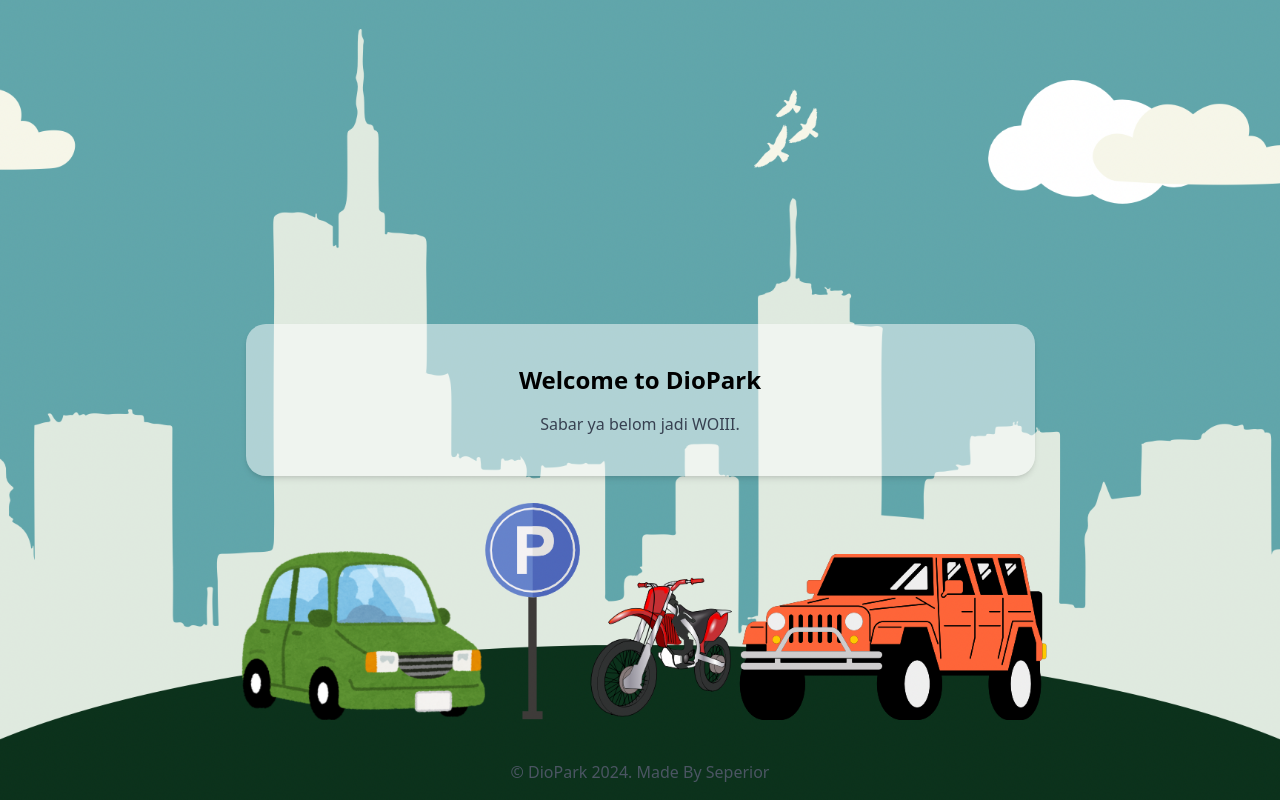
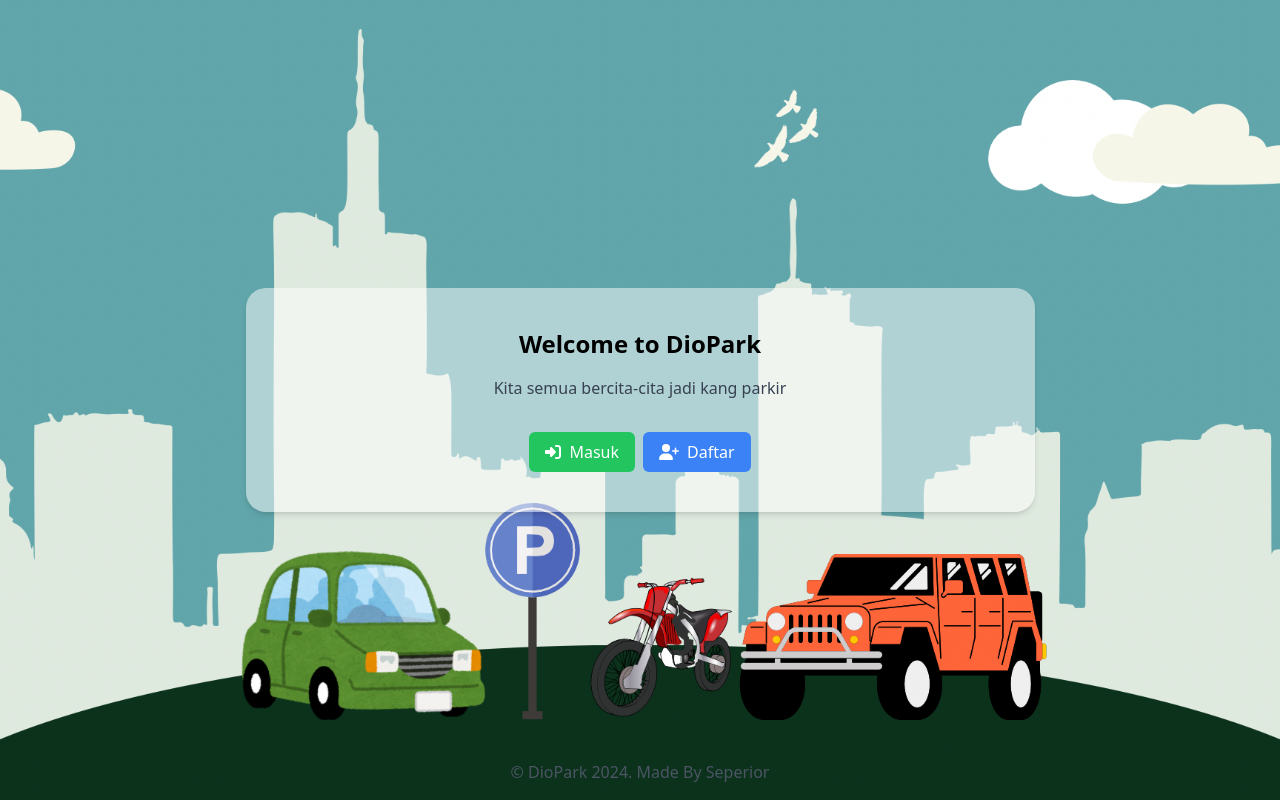
Before and after one commit to ishala/frontEnd_superior, a React (Vite) app: page / in a window 1280 px wide. Built offline with nearby package versions, Linux system fonts and the light colour scheme.

Commit message:
create pilihan daftar dan masuk

```diff
--- a/src/page/Home.jsx
+++ b/src/page/Home.jsx
@@ -1,12 +1,33 @@
+import { Link } from 'react-router-dom';
+import { FontAwesomeIcon } from '@fortawesome/react-fontawesome';
+import { faSignInAlt, faUserPlus } from '@fortawesome/free-solid-svg-icons';
+
 import Footer from '../component/Footer';
 import backgroundImage from '../assets/img/main_bg.jpg';
 
 function Home() {
   return (
     <div className="flex flex-col items-center justify-center min-h-screen" style={{ backgroundImage: `url(${backgroundImage})`, backgroundSize: 'cover', backgroundPosition: 'center' }}>
-            <div className="max-w-md w-full py-10 px-6 bg-white shadow-md lg:max-w-lg lg:mx-auto" style={{ backgroundColor: 'rgba(255, 255, 255, 0.5)',maxWidth: 'calc(55vw - -85px)', borderRadius: '20px', margin: '0 10px' }}>
+      <div className="max-w-md w-full py-10 px-6 bg-white shadow-md lg:max-w-lg lg:mx-auto" style={{ backgroundColor: 'rgba(255, 255, 255, 0.5)', maxWidth: 'calc(55vw - -85px)', borderRadius: '20px', margin: '0 10px' }}>
         <h2 className="text-2xl text-center font-semibold mb-4">Welcome to DioPark</h2>
-                <p className="text-gray-700 text-center">Sabar ya belom jadi WOIII.</p>
+        <p className="text-gray-700 text-center">Kita semua bercita-cita jadi kang parkir</p>
+        <div className="flex justify-center mt-4">
+
+          <div className="flex justify-center mt-4 px-1">
+            <Link to="/login" className="bg-green-500 text-white px-4 py-2 rounded-md hover:bg-green-600 flex items-center">
+              <FontAwesomeIcon icon={faSignInAlt} className="mr-2" />Masuk
+            </Link>
+          </div>
+
+          <div className="flex justify-center mt-4 px-1">
+                        <Link to="/register" className="bg-blue-500 text-white px-4 py-2 rounded-md hover:bg-blue-600 flex items-center">
+                            <FontAwesomeIcon icon={faUserPlus} className="mr-2" />Daftar
+                        </Link>
+                    </div>
+
+
+
+        </div>
       </div>
       <Footer />
     </div>
```
Lines whose indentation alone changed are shown as unchanged.
